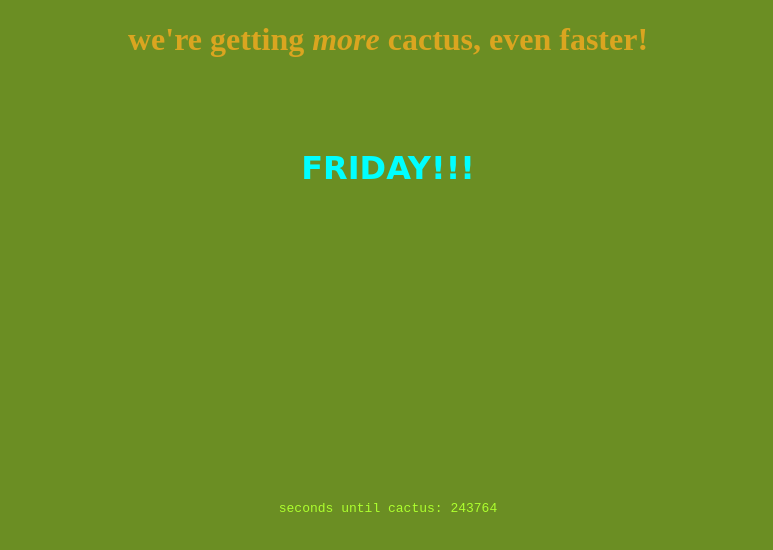
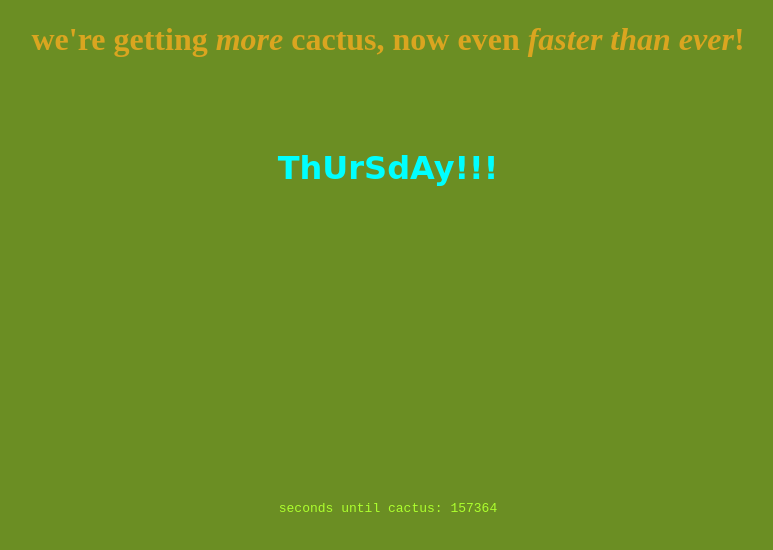
Before and after one commit to cactus-fast/cactus-fast.github.io, a plain HTML site: page index.html in a window 1280 px wide. Shown: the whole page, without its empty margins (252-1025 px from the left). Drawn offline with Linux system fonts and the light colour scheme.

Commit message:
Update index.html

```diff
--- a/index.html
+++ b/index.html
@@ -54,18 +54,18 @@
     </style>
 </head>
 <body>
-    <h1>we're getting <em>more</em> cactus, <strong>even faster</strong>!</h1>
-    <marquee direction="left" truespeed scrolldelay="30">this time it's coming on</marquee>
-    <p>FRIDAY!!!</p>
+    <h1>we're getting <em>more</em> cactus, now even <em>faster than ever</em>!</h1>
+    <marquee direction="left" truespeed scrolldelay="30">the cactus arrives on on</marquee>
+    <p>ThUrSdAy!!!</p>
     <footer>seconds until cactus: <span id="cactus"></span></footer>
     <script>
         const cactus = document.getElementById("cactus")
-				const friday = new Date("2018-09-28T16:00:00Z").valueOf()
+				const friday = new Date("2018-09-27T16:00:00Z").valueOf()
         const now = new Date().valueOf()
         let delta = Math.floor((friday - now) / 1000)
 				cactus.textContent = delta
         setInterval(() => {
-            cactus.textContent = --delta
+            cactus.textContent = (--delta).toString()
         }, 1000)
     </script>
 </body>
```
